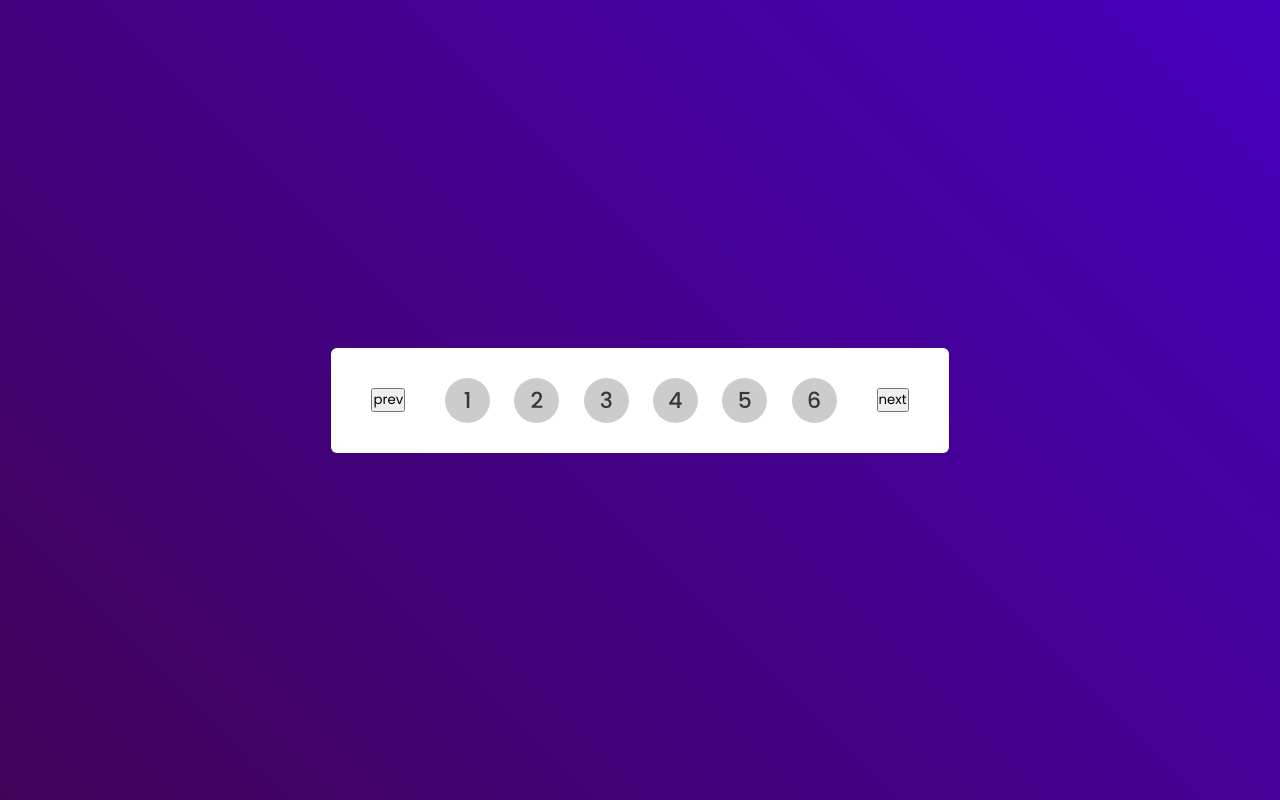
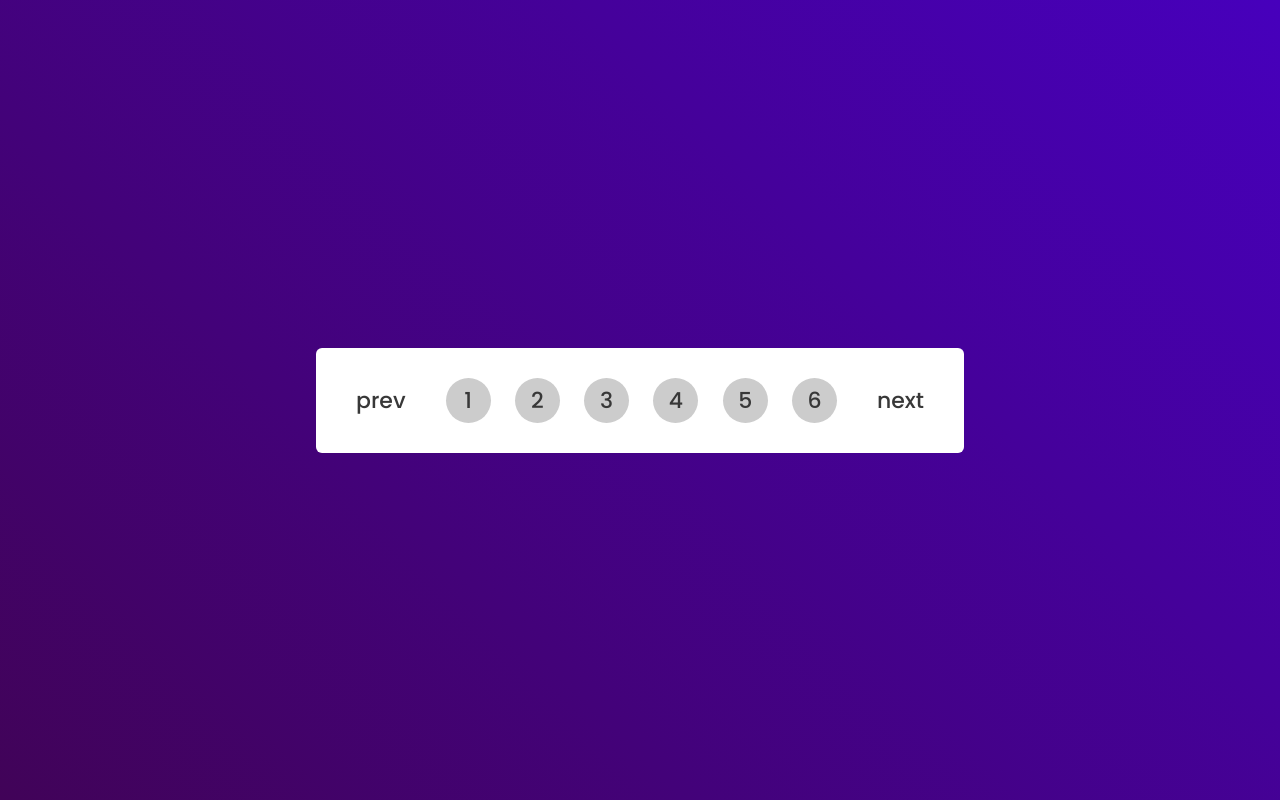
Before and after one commit to CJR85/pagination-design, a plain HTML site: page index.html in a window 1280 px wide. Drawn offline with Linux system fonts and the light colour scheme.

Commit message:
Create and style btn classes

```diff
--- a/index.html
+++ b/index.html
@@ -28,7 +28,7 @@
           <li class="link" value="5">5</li>
           <li class="link" value="6">6</li>
         </ul>
-        <button class="btn1">next</button>
+        <button class="btn2">next</button>
       </div>
     </div>
 
--- a/style.css
+++ b/style.css
@@ -42,3 +42,16 @@ ul li {
   line-height: 45px;
   cursor: pointer;
 }
+
+.btn1,
+.btn2 {
+  display: inline-flex;
+  align-items: center;
+  font-size: 22px;
+  font-weight: 500;
+  color: #383838;
+  background: transparent;
+  outline: none;
+  border: none;
+  cursor: pointer;
+}
```
